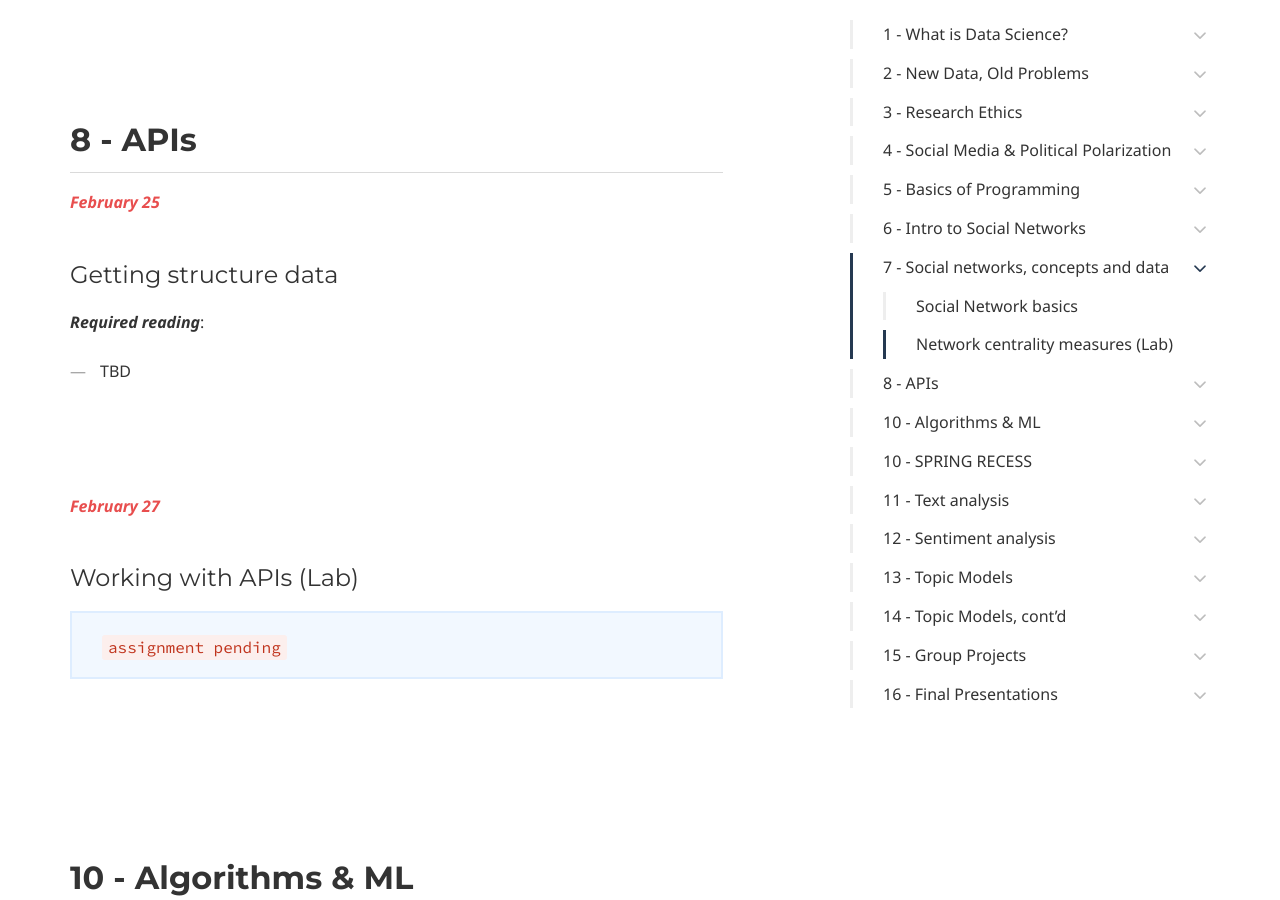
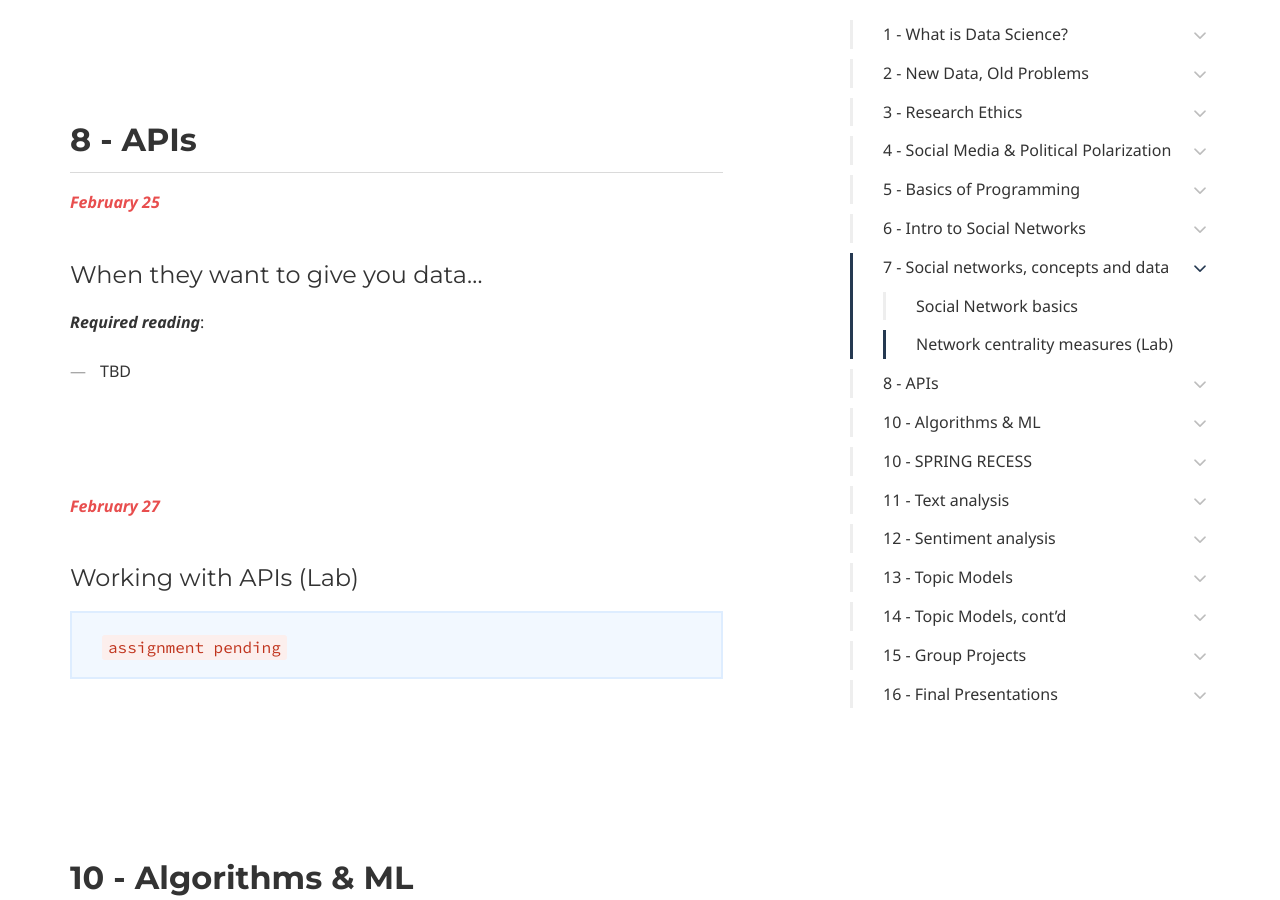
Before and after one commit to dssoc/dssoc.github.io, a Jekyll site: the page built from schedule.md, in a window 1280 px wide and 900 px high, scrolled down 8164 px. Built offline with Jekyll 4.4.1, drawn with Linux system fonts in a browser that asks for light colours; some web fonts are replaced.

```diff
--- a/schedule.md
+++ b/schedule.md
@@ -238,7 +238,7 @@
 
 ## 8 - APIs
 <b><i><font color="#E84E4E">February 25</font></i></b>
-#### Getting structure data
+#### When they want to give you data...
 
 ***Required reading***:
 <br/>
```
